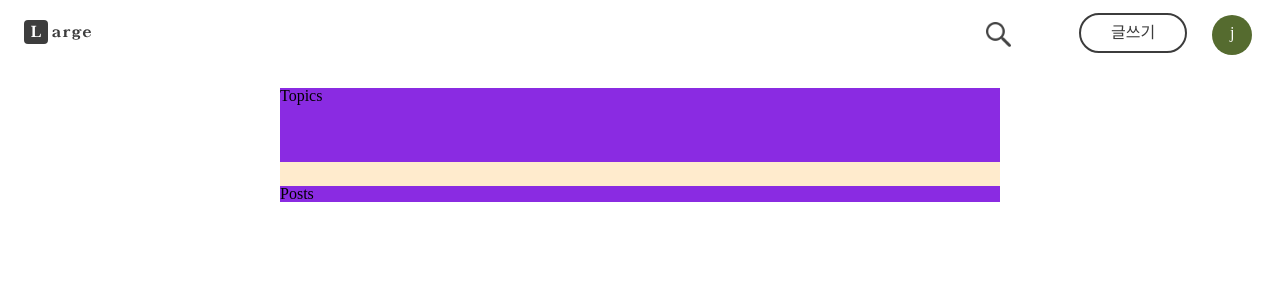
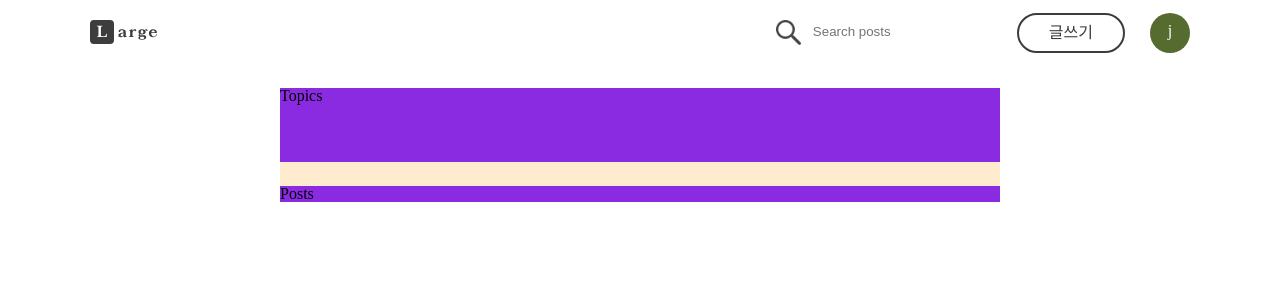
Before and after one commit to gonyy22/large-frontend, a React (Create React App) app: page / in a window 1280 px wide. Shown: the top 300 px of the page. Built offline with nearby package versions, Linux system fonts and the light colour scheme.

Commit message:
Update header

```diff
--- a/package.json
+++ b/package.json
@@ -8,6 +8,7 @@
     "@testing-library/user-event": "^12.1.10",
     "react": "^17.0.2",
     "react-dom": "^17.0.2",
+    "react-router": "^5.2.1",
     "react-router-dom": "^5.3.0",
     "react-scripts": "4.0.3",
     "web-vitals": "^1.0.1"
--- a/src/components/PostList/Header/Header.css
+++ b/src/components/PostList/Header/Header.css
@@ -1,12 +1,66 @@
-.headers {
+.header {
   height: 38px;
   background-color: #fff;
-  padding:13px 24px;
+  padding: 13px 0;
 }
-
-.header_info { width:270px; float:right; }
-.headers::after { display:block; clear:both; }
-.header_info img { width:25px; height:25px; vertical-align:middle; }
-.logo_img { display:inline-block; margin-top:7px; }
-.write_btn { display:inline-block; margin-left:68px; padding:10px 30px; color:#3c3c3c; border:2px solid #3c3c3c; border-radius:30px; }
-.profile { width:20px; height:20px; display:inline-block; margin-left:25px; padding:10px; color:#fff; background-color: darkolivegreen; border-radius:50%; text-align:center; }
+.inner_header {
+  width: 1100px;
+  margin: 0 auto;
+}
+.header_info {
+  float: right;
+}
+.headers::after {
+  display: block;
+  clear: both;
+}
+.search_wrap {
+  display: inline-block;
+  line-height: 35px;
+}
+.header_info img {
+  width: 25px;
+  height: 25px;
+  vertical-align: middle;
+}
+#search {
+  margin-left: 10px;
+  border: none;
+  -webkit-appearance: none;
+  -moz-appearance: none;
+  appearance: none;
+}
+#search:focus {
+  outline: none;
+}
+.logo_img {
+  display: inline-block;
+  margin-top: 7px;
+}
+.write_profile_wrap {
+  float: right;
+}
+.write_profile_wrap::after {
+  display: block;
+  clear: both;
+}
+.write_btn {
+  display: inline-block;
+  margin-left: 25px;
+  padding: 10px 30px;
+  color: #3c3c3c;
+  border: 2px solid #3c3c3c;
+  border-radius: 30px;
+}
+.profile {
+  width: 20px;
+  height: 20px;
+  display: inline-block;
+  margin-left: 25px;
+  padding: 10px;
+  color: #fff;
+  background-color: darkolivegreen;
+  border-radius: 50%;
+  text-align: center;
+  vertical-align: bottom;
+}
--- a/src/components/PostList/Header/index.js
+++ b/src/components/PostList/Header/index.js
@@ -1,17 +1,38 @@
 import './Header.css';
+import { useState } from 'react';
 
 function Headers() {
+  const [searchValue, setSearchValue] = useState(true);
+
+  function handleSearch() {
+    setSearchValue((prevSearchValue) => !prevSearchValue);
+  }
+
   return (
-    <div className="headers">
-      <img a src="img/logo.svg" className="logo_img" />
+    <nav className="header">
+      <div className="inner_header">
+        <img a src="img/logo.svg" className="logo_img" alt="" />
         <div className="header_info">
+          <div className="search_wrap">
+            <button type="button" handleSearch={handleSearch}>
               <img src="img/search.png" alt="" />
+            </button>
+            <input
+              type="text"
+              id="search"
+              name="search"
+              placeholder="Search posts"
+            />
+          </div>
+          <div className="write_profile_wrap">
             <button type="button" className="write_btn">
               글쓰기
             </button>
             <p className="profile">j</p>
           </div>
         </div>
+      </div>
+    </nav>
   );
 }
 
```
Also changed, not shown: 2 other files (tests, documents, lock files or other folders). Lines whose indentation alone changed are shown as unchanged.
